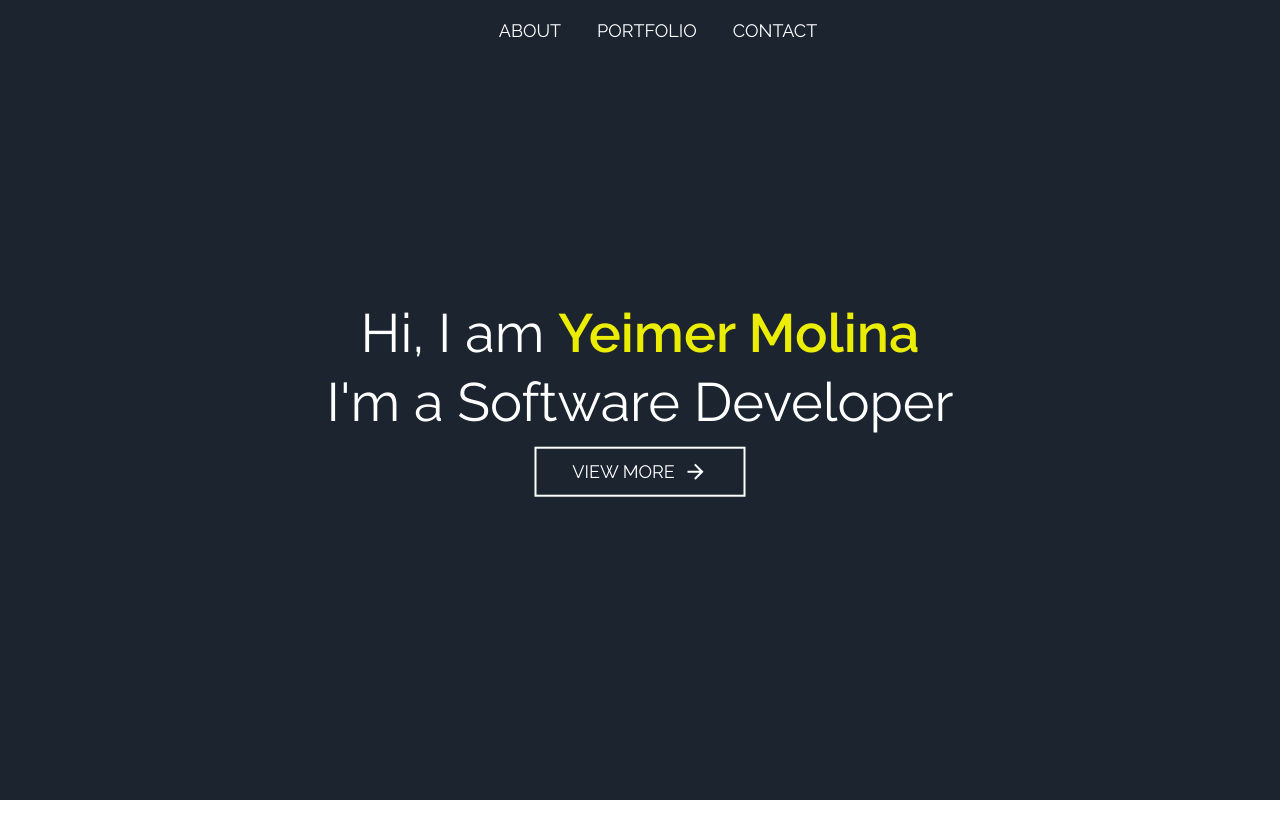
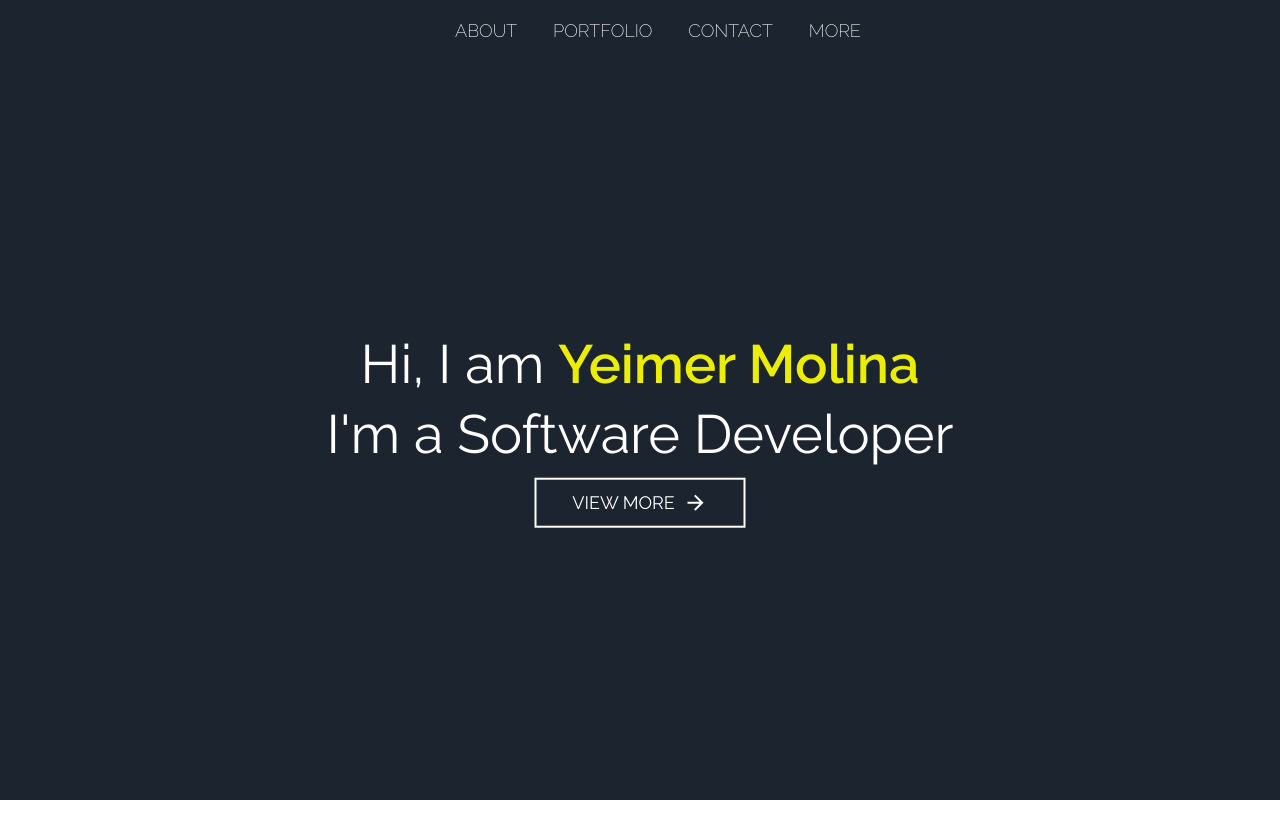
Before and after one commit to yeimermolina/my-portfolio, a Gatsby site: page / in a window 1280 px wide. Shown: the top 838 px of the page. Before the commit the page ends 800 px from the top, so only its background shows below. Built offline with nearby package versions, Linux system fonts and the light colour scheme; Gatsby itself is replaced by a stand-in of ours.

Commit message:
Update header

```diff
--- a/package.json
+++ b/package.json
@@ -5,6 +5,7 @@
   "version": "0.1.0",
   "author": "Kyle Mathews <mathews.kyle@gmail.com>",
   "dependencies": {
+    "classnames": "^2.2.6",
     "gatsby": "^2.0.105",
     "gatsby-image": "^2.0.20",
     "gatsby-plugin-manifest": "^2.0.15",
--- a/src/components/common/Header.js
+++ b/src/components/common/Header.js
@@ -1,18 +1,26 @@
 import { Link } from 'gatsby'
 import PropTypes from 'prop-types'
 import React from 'react'
+import classNames from 'classnames';
 
-const Header = () => (
-  <header className='Header'>
+const Header = ({ scrolled}) => {
+  const classes = classNames({
+    Header: true,
+    scrolled
+  });
+  return (
+    <header className={classes}>
       <nav className="navbar">
         <ul className="nav-inner">
-        <li className="nav-item">About</li>
-        <li className="nav-item">Portfolio</li>
-        <li className="nav-item">Contact</li>
+          <li className="nav-item"><Link to="#about">About</Link></li>
+          <li className="nav-item"><Link to="#about">Portfolio</Link></li>
+          <li className="nav-item"><Link to="#about">Contact</Link></li>
+          <li className="nav-item"><Link to="#about">More</Link></li>
         </ul>
       </nav>
     </header>
   )
+}
 
 Header.propTypes = {
   siteTitle: PropTypes.string,
--- a/src/components/layout.js
+++ b/src/components/layout.js
@@ -1,18 +1,45 @@
-import React from 'react'
+import React, { Component } from 'react'
 import PropTypes from 'prop-types'
 import { StaticQuery, graphql } from 'gatsby'
 import '../styles/index.scss'
 import Header from './common/Header'
 
 
-const Layout = ({ children }) => (
-  <div className="Layout">
-    <Header />
-    <div className="main">
-      {children}
-    </div>
-  </div>
-)
+class Layout extends Component {
+  state = {
+    scrolled: false
+  }
+
+  handleScroll = () => {
+    const offset = 500
+    if (window.scrollY > offset ) {
+      this.setState({ scrolled: true })
+    } else {
+      this.setState({ scrolled: false })
+    }
+  }
+
+  componentDidMount(){
+    window.addEventListener('scroll', this.handleScroll)
+  }
+
+  componentWillUnmount() {
+    window.removeEventListener('scroll', this.handleScroll)
+  }
+
+  render() {
+    return (
+      <div className="Layout">
+        <Header
+          scrolled={this.state.scrolled}
+        />
+        <div className="main">
+          {this.props.children}
+        </div>
+      </div>
+    )
+  }
+}
 
 Layout.propTypes = {
   children: PropTypes.node.isRequired,
--- a/src/pages/index.js
+++ b/src/pages/index.js
@@ -20,6 +20,9 @@ const IndexPage = () => (
       </div>
       {/* <img className="Avatar" src={Avatar} alt='avatar'/> */}
     </div>
+    <section id="about">
+
+    </section>
   </Layout>
 )
 
--- a/src/styles/_colors.scss
+++ b/src/styles/_colors.scss
@@ -0,0 +1,3 @@
+$dark-blue: #1B242F;
+$pink: #f74464;
+$yellow: #ebed03;
--- a/src/styles/common/_button.scss
+++ b/src/styles/common/_button.scss
@@ -28,7 +28,7 @@
     }
 
     &:hover {
-      background-color: #f74464;
+      background-color: $pink;
       border-color: transparent;
       .arrow {
         transition: all .3s;
--- a/src/styles/common/_header.scss
+++ b/src/styles/common/_header.scss
@@ -3,11 +3,32 @@
   padding: 1rem 3rem;
   margin: 0 auto;
   background: transparent;
-  position: fixed;
   z-index: 999;
   font-family: 'Raleway', sans-serif;
   font-size: 1rem;
   width: 100%;
+  background-color: transparent;
+  top: -100px;
+  right: 0;
+  left: 0;
+  transition: all .9s;
+  background: rgba(27, 36, 47, 1);
+
+  &::before {
+    position: absolute;
+    content: "";
+    bottom: 0;
+    left: 0;
+    width: 100%;
+    height: 2px;
+    background-color: $pink;
+  }
+
+  &.scrolled {
+    position: fixed;
+    top: 0;
+    background: rgba(27, 36, 47, 1);
+  }
 
   .nav-inner {
     display: flex;
@@ -18,26 +39,20 @@
 
   .nav-item {
     margin: 0 0 0 2rem;
+  }
+
+  .nav-item a{
+    color: white;
+    text-decoration: none;
     opacity: 1;
     position: relative;
     text-transform: uppercase;
     cursor: pointer;
+    transition: all .5s;
+    font-weight: 200;
 
-    &::before {
-      content: "";
-      position: absolute;
-      height: 2px;
-      bottom: -5px;
-      width: 0;
-      background: #f74464;
-      transition: all .5s;
-    }
-
-    &:hover {
-      &::before {
-        width: 100%;
-      }
+    &:hover, &.active {
+      color: $yellow;
     }
   }
-
 }
--- a/src/styles/index.scss
+++ b/src/styles/index.scss
@@ -1,8 +1,9 @@
 @import url('https://fonts.googleapis.com/css?family=Roboto:300,400');
-@import url('https://fonts.googleapis.com/css?family=Raleway:400,600');
+@import url('https://fonts.googleapis.com/css?family=Raleway:200,400,600');
 
 $gray: red;
 @import 'global';
+@import 'colors';
 
 @import './common/header';
 @import './common/button';
--- a/src/styles/pages/_home.scss
+++ b/src/styles/pages/_home.scss
@@ -6,15 +6,15 @@
 }
 
 .highlight {
-  color: #ebed03;
+  color: $yellow;
   font-weight: 600;
 }
 
 .Hero {
   width: 100vw;
-  height: 100vh;
+  height: calc(100vh - 62px);
   // background-color: #252934;
-  background-color: #1B242F;
+  background-color: $dark-blue;
   // background-image: -webkit-linear-gradient(45deg, #021331 50%, #004E95 50%);
   position: relative;
 }
@@ -40,3 +40,7 @@
   height: 200px;
   // border-radius: 50%;
 }
+
+#about {
+  height: 1000px;
+}
```
Also changed, not shown: 1 other file. Lines whose indentation alone changed are shown as unchanged.
